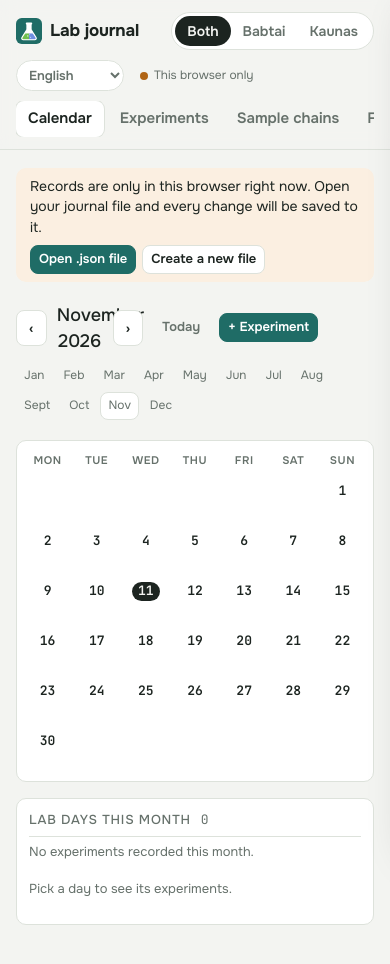
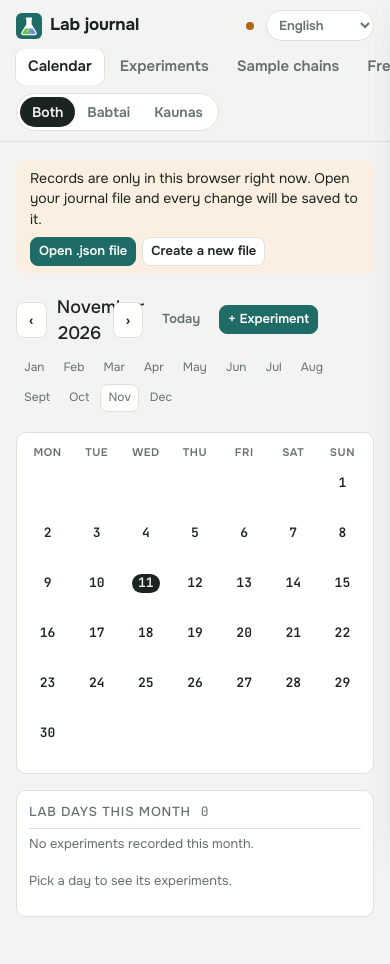
Before and after one commit to posunkoolha3010/lab-journal, a plain HTML site: page index.html in a window 390 px wide. Drawn offline with Linux system fonts and the light colour scheme; a web font is replaced by a local one.

Commit message:
Шапка не перестраивается при смене языка
Две постоянные строки: название и вкладки / переключатель лабораторий,
статус сохранения и язык. Длинные вкладки прокручиваются, а не переносятся.

Co-Authored-By: Claude Opus 5.5 <noreply@anthropic.com>
Claude-Session: https://claude.ai/code/session_01YXEBswzhkfihhBcDEXi8zM

```diff
--- a/index.html
+++ b/index.html
@@ -52,7 +52,12 @@ h1,h2,h3{text-wrap:balance;margin:0}
 
 /* header */
 header.top{position:sticky;top:0;z-index:20;background:color-mix(in srgb,var(--bg) 92%,transparent);backdrop-filter:blur(8px);border-bottom:1px solid var(--line)}
-.top-in{max-width:1120px;margin:0 auto;padding:12px 16px;display:flex;flex-wrap:wrap;gap:10px 16px;align-items:center}
+.top-in{max-width:1120px;margin:0 auto;padding:10px 16px;display:grid;grid-template-columns:auto minmax(0,1fr);grid-template-areas:"brand tabs" "seg tools";gap:8px 16px;align-items:center}
+.top-in .brand{grid-area:brand}
+.top-in nav.tabs{grid-area:tabs;min-width:0;overflow-x:auto;scrollbar-width:none}
+.top-in nav.tabs::-webkit-scrollbar{display:none}
+.top-in .seg{grid-area:seg;justify-self:start;white-space:nowrap}
+.top-in .tools{grid-area:tools;justify-self:end;display:flex;align-items:center;gap:12px;min-width:0}
 .brand{font-family:var(--font-display);font-weight:700;font-size:17px;letter-spacing:-.01em;display:flex;align-items:center;gap:8px}
 .brand .mark{display:inline-flex;width:26px;height:26px}
 nav.tabs{display:flex;gap:4px}
@@ -191,7 +196,11 @@ button.cal-cell{cursor:default}
 @media (max-width:860px){.cal-wrap{grid-template-columns:1fr}.cal-side{max-height:none}}
 @media (max-width:640px){.cal-cell{min-height:46px;padding:4px;align-items:center}.cal-items{display:none}.cal-dot{display:block;font-size:10px;font-family:var(--font-mono);color:var(--muted)}.cal-n{align-self:center}.cal-title{min-width:0;flex:1}}
 nav.tabs a{white-space:nowrap}
-@media (max-width:760px){nav.tabs{order:10;width:100%;overflow-x:auto;scrollbar-width:none;-webkit-overflow-scrolling:touch}nav.tabs::-webkit-scrollbar{display:none}}
+@media (max-width:760px){
+  .top-in{grid-template-columns:auto minmax(0,1fr);grid-template-areas:"brand tools" "tabs tabs" "seg seg";gap:8px}
+  .top-in nav.tabs{-webkit-overflow-scrolling:touch;margin:0 -16px;padding:0 16px}
+  .top-in .sync{font-size:0;gap:0}
+}
 select.lang{width:auto;padding:5px 8px;border-radius:999px;font-size:13px;font-weight:600;color:var(--muted)}
 
 /* reagents table */
@@ -287,14 +296,15 @@ a.lnk{color:var(--accent);cursor:pointer;text-decoration:underline;text-underlin
       <a href="#freezer" data-tab="freezer" data-i-key="tabs.freezer"></a>
       <a href="#reagents" data-tab="reagents" data-i-key="tabs.reagents"></a>
     </nav>
-    <div class="spacer"></div>
     <div class="seg" role="group" data-i-aria="site.aria">
       <button type="button" data-site="all" aria-pressed="true" data-i-key="site.all"></button>
       <button type="button" data-site="babtai" aria-pressed="false" data-i-key="site.babtai"></button>
       <button type="button" data-site="kaunas" aria-pressed="false" data-i-key="site.kaunas"></button>
     </div>
-    <select id="lang" class="lang" data-i-aria="lang.aria"></select>
-    <span class="sync" id="sync" data-s="" data-i-key="connecting"></span>
+    <div class="tools">
+      <span class="sync" id="sync" data-s="" data-i-key="connecting"></span>
+      <select id="lang" class="lang" data-i-aria="lang.aria"></select>
+    </div>
   </div>
 </header>
 
@@ -722,7 +732,7 @@ let DB = null, downloads = null;
 const timers = new Map(), inflight = new Set(), again = new Set(), dirty = new Set();
 const LOCAL_KEY = "labjournal.local.v1";
 
-function setSync(s, text) { const el = $("#sync"); el.dataset.s = s; el.textContent = text; }
+function setSync(s, text) { const el = $("#sync"); el.dataset.s = s; el.textContent = text; el.title = text; }
 function mapOf(coll) { return S[COLL[coll]]; }
 
 function save(coll, id, delay = 600) {
```
